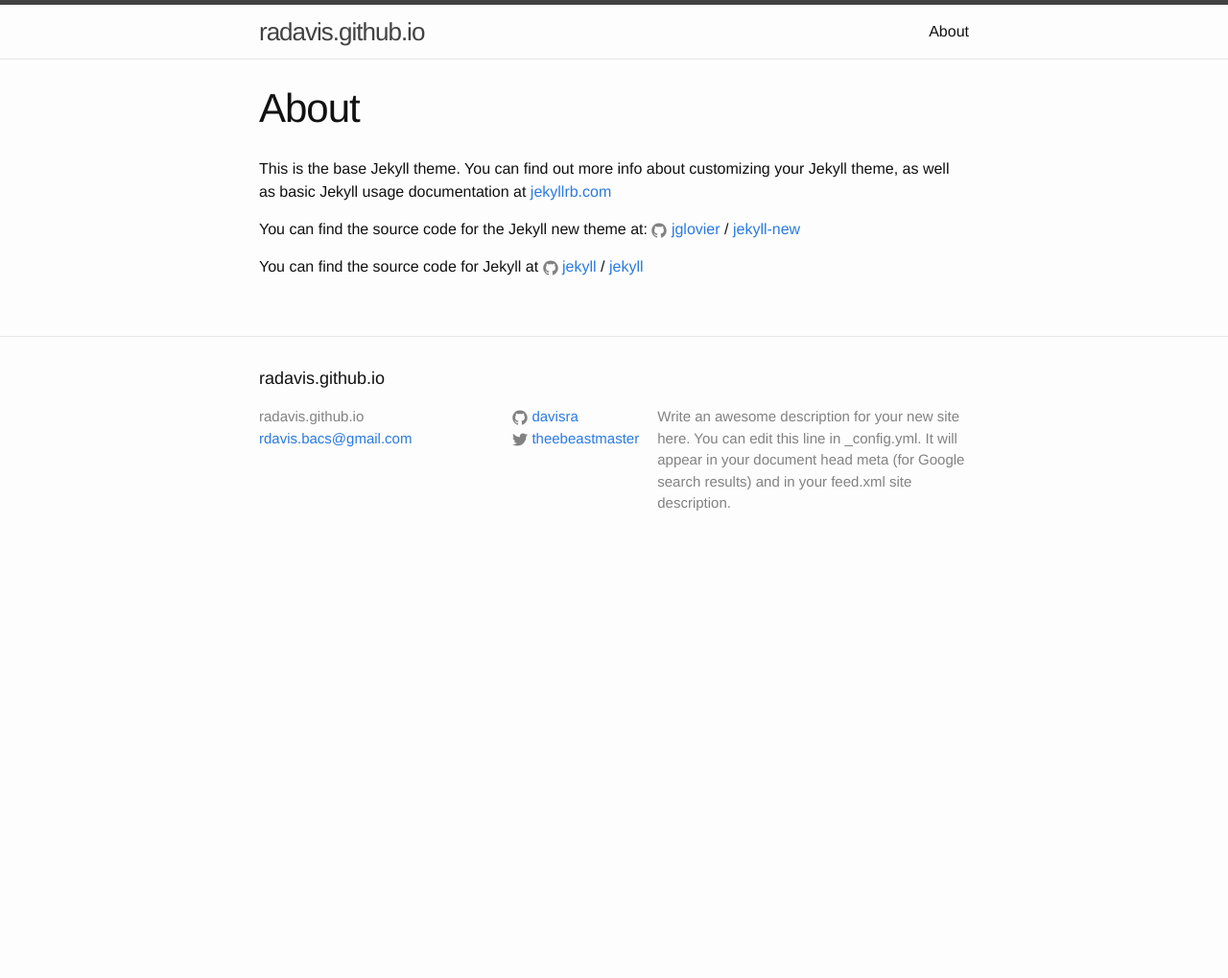
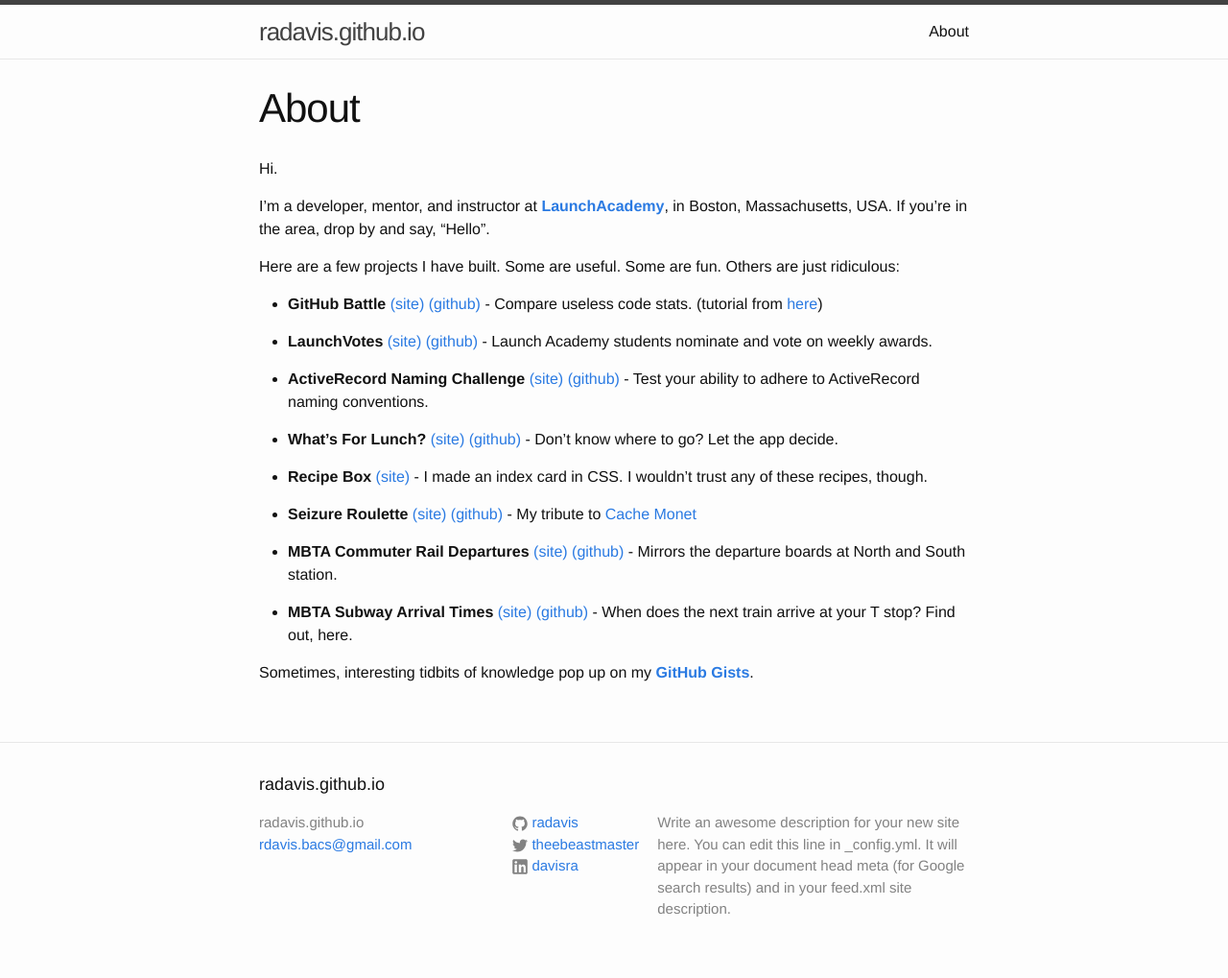
Before and after one commit to radavis/radavis.github.io, a Jekyll site: the page built from about.md, in a window 1280 px wide. Shown: the whole page at 96% size. Built offline with Jekyll 4.4.1, drawn with Linux system fonts in a browser that asks for light colours; before the commit the page ends 900 px from its top, so only the background shows below that.

```diff
--- a/_config.yml
+++ b/_config.yml
@@ -15,7 +15,8 @@ description: > # this means to ignore newlines until "baseurl:"
 baseurl: "" # the subpath of your site, e.g. /blog
 url: "https://radavis.github.io" # the base hostname & protocol for your site
 twitter_username: theebeastmaster
-github_username:  davisra
+github_username:  radavis
+linkedin_username: davisra
 
 # Build settings
 markdown: kramdown
--- a/_includes/footer.html
+++ b/_includes/footer.html
@@ -25,6 +25,21 @@
             {% include icon-twitter.html username=site.twitter_username %}
           </li>
           {% endif %}
+
+          {% if site.linkedin_username %}
+          <li>
+            <a href="https://linkedin.com/in/{{ site.linkedin_username }}">
+              <span class="icon  icon--linkedin">
+                <svg height="512px" viewBox="0 0 512 512">
+                  <path d="M456,506H56c-27.617,0-50-22.392-50-50V56  C6,28.383,28.383,6,56,6h400c27.608,0,50,22.383,50,50v400C506,483.608,483.608,506,456,506z M76.391,446.469h77.344V186.313H76.391  V446.469z M120.571,69.994c-27.041,0-44.707,18.213-44.707,41.944c0,23.183,17.109,38.369,43.603,38.369  c28.145,0,45.264-15.186,45.264-38.369C164.164,88.207,147.612,69.994,120.571,69.994z M445.961,297.377  c0-79.472-24.951-116.445-80.136-116.445c-45.264,0-66.983,28.916-78.028,46.572h-1.65l0.088-41.191h-70.664  c1.103,24.287,0.576,53.115,0.576,86.777v173.379h80.068V301.244c0-7.724,0.547-15.459,2.754-20.976  c6.074-15.459,13.867-31.455,37.051-31.455c30.352,0,39.853,23.73,39.853,58.496v139.16h70.088V297.377z"/>
+                </svg>
+              </span>
+
+              <span class="username">{{ site.linkedin_username }}</span>
+            </a>
+          </li>
+          {% endif %}
+
         </ul>
       </div>
 
--- a/about.md
+++ b/about.md
@@ -4,12 +4,49 @@ title: About
 permalink: /about/
 ---
 
-This is the base Jekyll theme. You can find out more info about customizing your Jekyll theme, as well as basic Jekyll usage documentation at [jekyllrb.com](http://jekyllrb.com/)
+Hi.
 
-You can find the source code for the Jekyll new theme at:
-{% include icon-github.html username="jglovier" %} /
-[jekyll-new](https://github.com/jglovier/jekyll-new)
+I'm a developer, mentor, and instructor at [__LaunchAcademy__](https://www.launchacademy.com), in Boston, Massachusetts, USA. If you're in the area, drop by and say, "Hello".
 
-You can find the source code for Jekyll at
-{% include icon-github.html username="jekyll" %} /
-[jekyll](https://github.com/jekyll/jekyll)
+Here are a few projects I have built. Some are useful. Some are fun. Others are just ridiculous:
+
+  * __GitHub Battle__
+  [(site)](https://radavis.github.io/github-battle)
+  [(github)](https://github.com/radavis/github-battle)
+  \- Compare useless code stats. (tutorial from [here](http://courses.reactjsprogram.com/courses/reactjsfundamentals))
+
+  * __LaunchVotes__
+  [(site)](https://launchvotes.herokuapp.com)
+  [(github)](https://github.com/omidbachari/launchvotes)
+  \- Launch Academy students nominate and vote on weekly awards.
+
+  * __ActiveRecord Naming Challenge__
+  [(site)](http://ar-naming.herokuapp.com/)
+  [(github)](https://github.com/launchacademy/ar-naming/)
+  \- Test your ability to adhere to ActiveRecord naming conventions.
+
+  * __What's For Lunch?__
+  [(site)](http://what-is-for-lunch.herokuapp.com/)
+  [(github)](https://github.com/LaunchAcademy/whats_for_lunch)
+  \- Don't know where to go? Let the app decide.
+
+  * __Recipe Box__
+  [(site)](http://richards-recipes.herokuapp.com/)
+  \- I made an index card in CSS. I wouldn't trust any of these recipes, though.
+
+  * __Seizure Roulette__
+  [(site)](http://seizure-roulette.herokuapp.com/)
+  [(github)](https://github.com/radavis/gif_monet)
+  \- My tribute to [Cache Monet](http://www.cachemonet.com/)
+
+  * __MBTA Commuter Rail Departures__
+  [(site)](http://mbta-cr.herokuapp.com/)
+  [(github)](https://github.com/radavis/mbta-cr)
+  \- Mirrors the departure boards at North and South station.
+
+  * __MBTA Subway Arrival Times__
+  [(site)](http://mbta-subway.herokuapp.com/)
+  [(github)](https://github.com/radavis/mbta-subway)
+  \- When does the next train arrive at your T stop? Find out, here.
+
+Sometimes, interesting tidbits of knowledge pop up on my [__GitHub Gists__](https://gist.github.com/radavis).
```
Also changed, not shown: _posts/2013-03-06-structuring-data.html (added, +9 -0 lines), _posts/2013-03-07-creating-parts-in-cadsoft-eagle-fast.html (added, +60 -0 lines), _posts/2013-03-19-physical-wakeonlan-button-with-raspberry-pi-and-python.html (added, +50 -0 lines), _posts/2013-04-27-fun-with-openscad.html (added, +8 -0 lines), _posts/2013-08-30-keep-track-of-your-instances.markdown (added, +27 -0 lines), _posts/2013-09-14-jumpstart-your-rails-new-command.markdown (added, +8 -0 lines), _posts/2014-09-24-sign-in-out-test-helpers-for-and-devise-and-capybara.markdown (added, +56 -0 lines), _posts/2014-11-25-using-the-osx-command-line.markdown (added, +8 -0 lines), _posts/2014-12-02-fun-with-rack.markdown (added, +8 -0 lines), _posts/2016-05-07-welcome-to-jekyll.markdown (deleted, +0 -25 lines).
